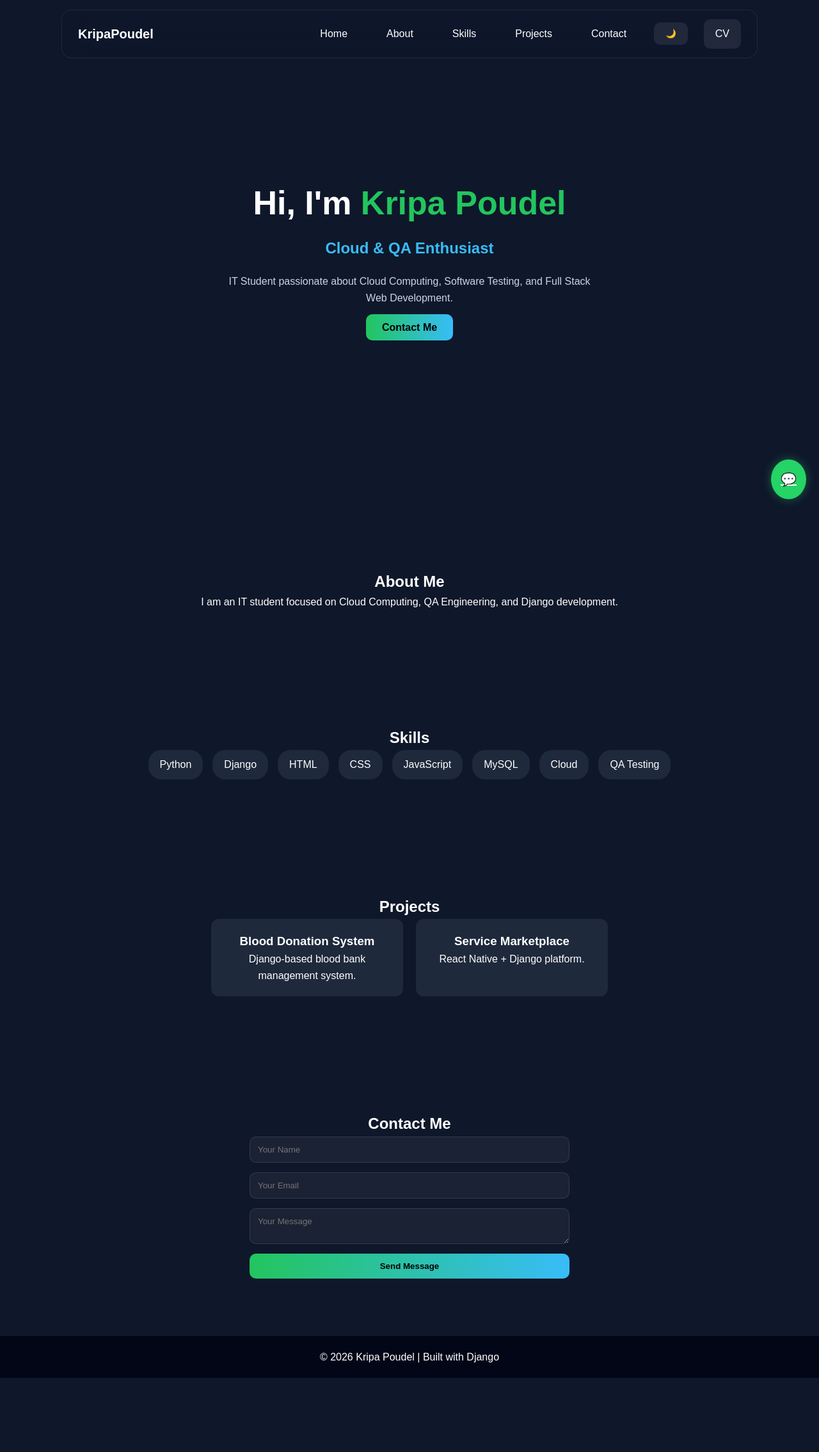
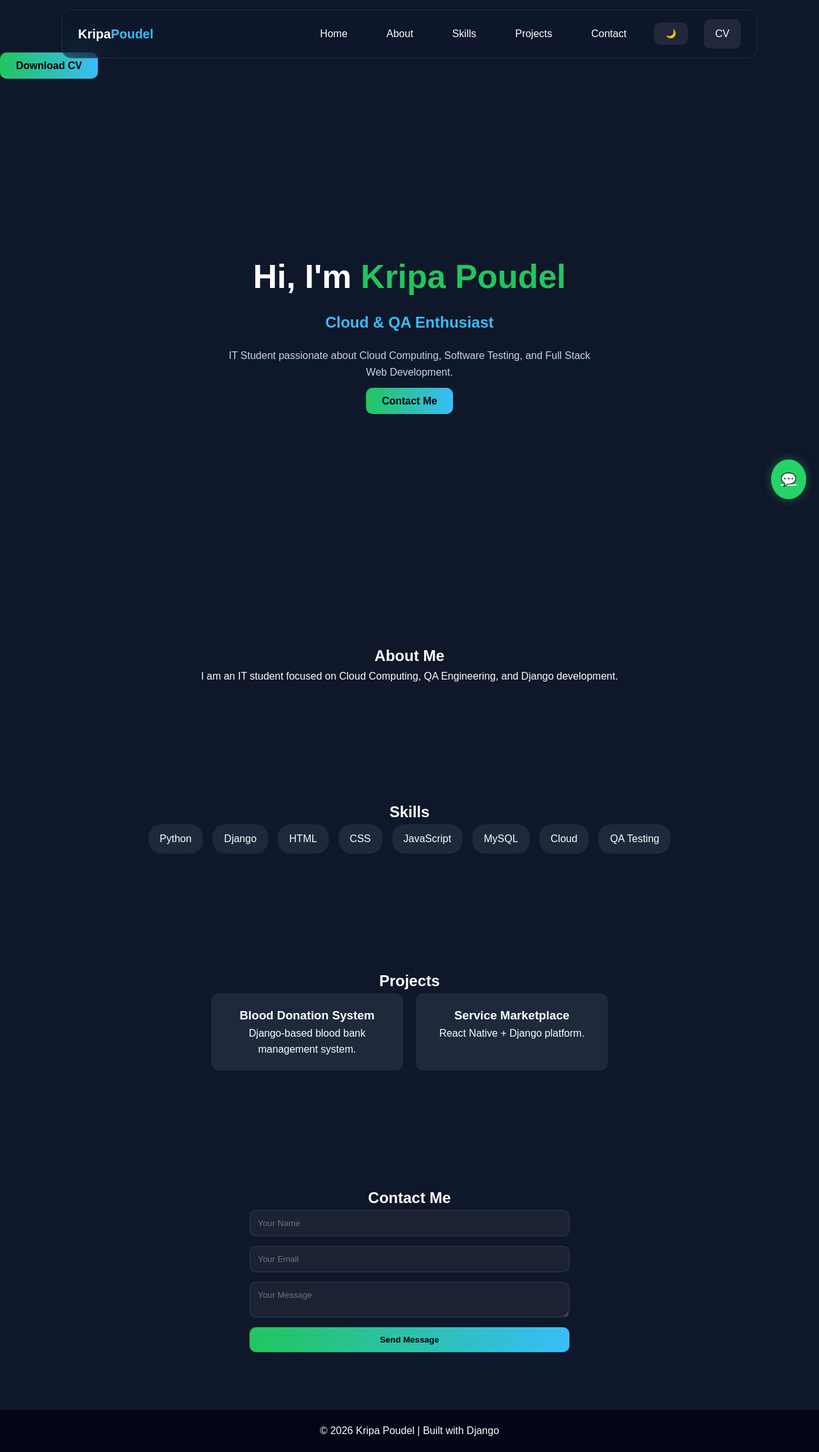
Before and after one commit to 363958/portfolio-, a Django app: page / in a window 1280 px wide. Shown: the whole page at 64% size. Before the commit the page ends 2153 px from the top, so only its background shows below. Run offline with Django 5.2, Linux system fonts and the light colour scheme; tables that the repository leaves empty hold one stand-in row (values such as "Sample post").

Commit message:
your update message

```diff
--- a/portfolio/admin.py
+++ b/portfolio/admin.py
@@ -4,7 +4,9 @@
 
 from .models import Project
 from django.contrib import admin
+from .models import CV
 
+admin.site.register(CV)
 # If you are not using models yet, you can even leave this empty
 # admin.site.register(ContactMessage)
 
--- a/portfolio/models.py
+++ b/portfolio/models.py
@@ -3,6 +3,16 @@ from django.db import models
 class Project(models.Model):
     title = models.CharField(max_length=100)
     description = models.TextField()
+    file = models.FileField(upload_to="projects/", blank=True, null=True)
+    updated_at = models.DateTimeField(auto_now=True)
 
     def __str__(self):
         return self.title
+
+
+class CV(models.Model):
+    file = models.FileField(upload_to="cv/")
+    updated_at = models.DateTimeField(auto_now=True)
+
+    def __str__(self):
+        return "CV File"
--- a/portfolio/views.py
+++ b/portfolio/views.py
@@ -2,11 +2,13 @@ from django.shortcuts import render
 from django.http import JsonResponse
 from django.core.mail import send_mail
 from django.conf import settings
+from .models import CV
 
 def home(request):
+    cv = CV.objects.last()
 
     if request.method == "POST":
 
             return JsonResponse({"status": "success"})
 
-    return render(request, "home.html")
+    return render(request, "home.html", {"cv": cv})
--- a/portfolio_project/settings.py
+++ b/portfolio_project/settings.py
@@ -4,6 +4,8 @@ import dj_database_url
 
 BASE_DIR = Path(__file__).resolve().parent.parent
 
+MEDIA_URL = '/media/'
+MEDIA_ROOT = os.path.join(BASE_DIR, 'media')
 
 SECRET_KEY = 'django-insecure-+zvx-pkq1*@gsk1!z*xorz^i95d!1htwce^uh^9mot2v#)!06d'
 
--- a/portfolio_project/urls.py
+++ b/portfolio_project/urls.py
@@ -16,8 +16,12 @@ Including another URLconf
 """
 from django.contrib import admin
 from django.urls import path, include
+from django.conf import settings
+from django.conf.urls.static import static
 
 urlpatterns = [
     path('admin/', admin.site.urls),
       path('', include('portfolio.urls')),
 ]
+if settings.DEBUG:
+    urlpatterns += static(settings.MEDIA_URL, document_root=settings.MEDIA_ROOT)
--- a/static/css/style.css
+++ b/static/css/style.css
@@ -6,7 +6,12 @@
     font-family: "Arial", sans-serif;
 }
 
+:root {
+    --navbar-height: 90px;
+}
+
 body {
+    padding-top: var(--navbar-height);
     background: #0f172a;
     color: white;
     line-height: 1.6;
@@ -49,7 +54,9 @@ body {
     justify-content: space-between;
 
     background: rgba(15, 23, 42, 0.45);
-    backdrop-filter: blur(20px);
+    backdrop-filter: blur(25px);
+    -webkit-backdrop-filter: blur(25px);
+    transition: all 0.3s ease;
 
     border-radius: 16px;
     border: 1px solid rgba(255,255,255,0.08);
@@ -57,10 +64,18 @@ body {
     z-index: 1000;
 }
 
+.navbar.scrolled {
+  background: rgba(0, 0, 0, 0.6);
+  backdrop-filter: blur(20px);
+}
+
 /* LOGO */
 .logo {
     font-size: 20px;
     font-weight: bold;
+}
+.logo span {
+    color: #38bdf8;
 }
 .menu-toggle {
     display: none;
@@ -95,9 +110,8 @@ body {
 }
 
 .nav-links li a:hover {
-    background: rgba(34, 197, 94, 0.15);
-    transform: translateY(-4px) scale(1.05);
-    box-shadow: 0 8px 20px rgba(34, 197, 94, 0.3);
+    background: rgba(56, 189, 248, 0.12);
+    box-shadow: 0 8px 20px rgba(56, 189, 248, 0.2);
 }
 
 /* BUTTONS */
@@ -119,15 +133,12 @@ body {
 .cv-btn:hover {
     transform: translateY(-4px) scale(1.05);
 
-    background: linear-gradient(
-        135deg,
-        #22c55e,
-        #38bdf8
-    );
+    background: rgba(56, 189, 248, 0.15);
+    border: 1px solid rgba(56, 189, 248, 0.5);
 
-    color: #000;
+    color: #38bdf8;
 
-    box-shadow: 0 10px 25px rgba(34,197,94,0.35);
+    box-shadow: 0 8px 20px rgba(56, 189, 248, 0.25);
 }
 
 /* MOBILE */
--- a/static/js/main.js
+++ b/static/js/main.js
@@ -174,3 +174,12 @@ if (form) {
 }
 
 /* ================= MOBILE MENU SAFETY ================= */
+window.addEventListener("scroll", () => {
+  const navbar = document.querySelector(".navbar");
+
+  if (window.scrollY > 50) {
+    navbar.classList.add("scrolled");
+  } else {
+    navbar.classList.remove("scrolled");
+  }
+});
--- a/templates/base.html
+++ b/templates/base.html
@@ -1,4 +1,6 @@
 {% load static %}
+<link rel="icon" sizes="32x32" href="{% static 'images/favicon-32.png' %}">
+<link rel="icon" sizes="16x16" href="{% static 'images/favicon-16.png' %}">
 <!DOCTYPE html>
 <html lang="en">
 
--- a/templates/home.html
+++ b/templates/home.html
@@ -3,7 +3,16 @@
 
 {% block content %}
 
-<!-- HERO -->
+<!-- HERO -->{% if cv %}
+    <a href="{{ cv.file.url }}" class="btn" download target="_blank">
+        Download CV
+    </a>
+{% else %}
+    <a href="#" class="btn" onclick="alert('No CV uploaded yet')">
+        Download CV
+    </a>
+{% endif %}
+
 <section id="home" class="hero">
 
     <div class="hero-content">
```
Also changed, not shown: portfolio/migrations/0002_cv_project_file_project_updated_at.py (added), static/images/favicon.ico (added).
